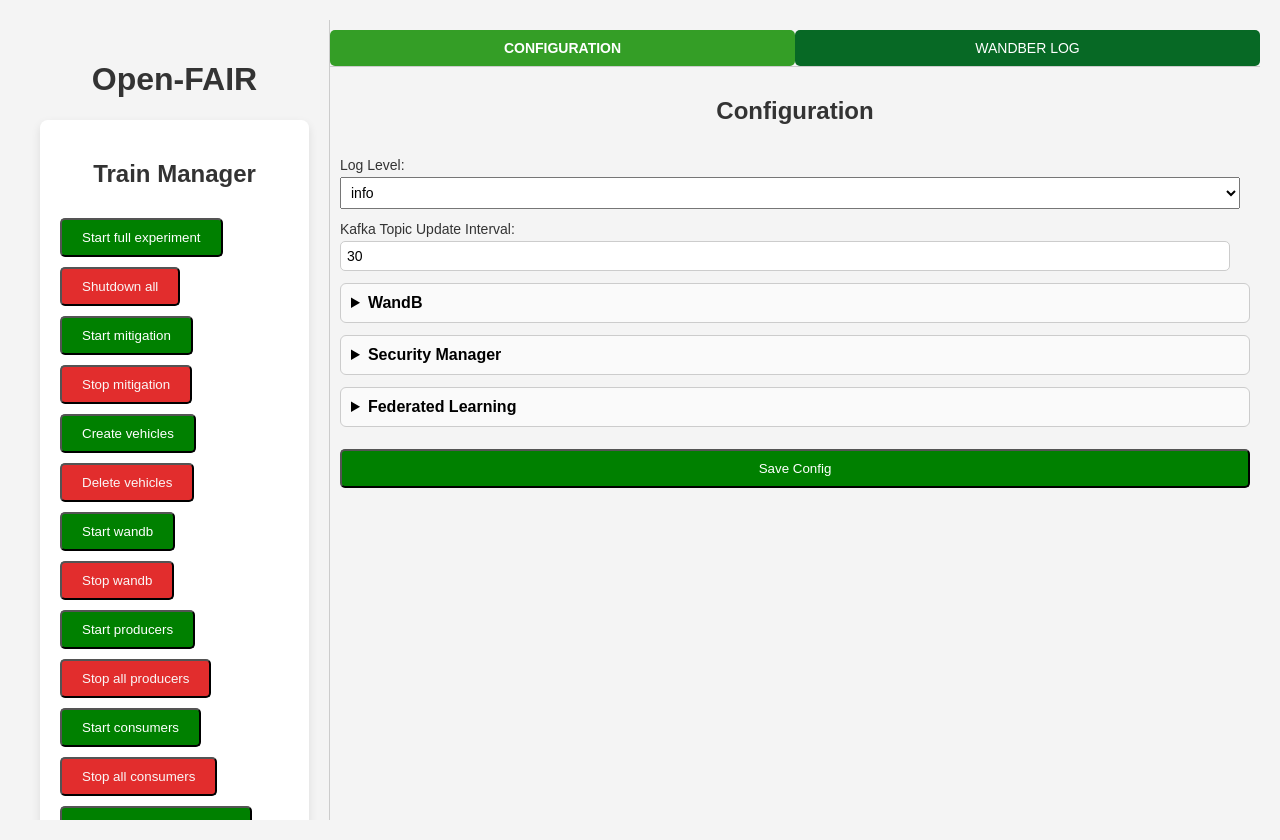
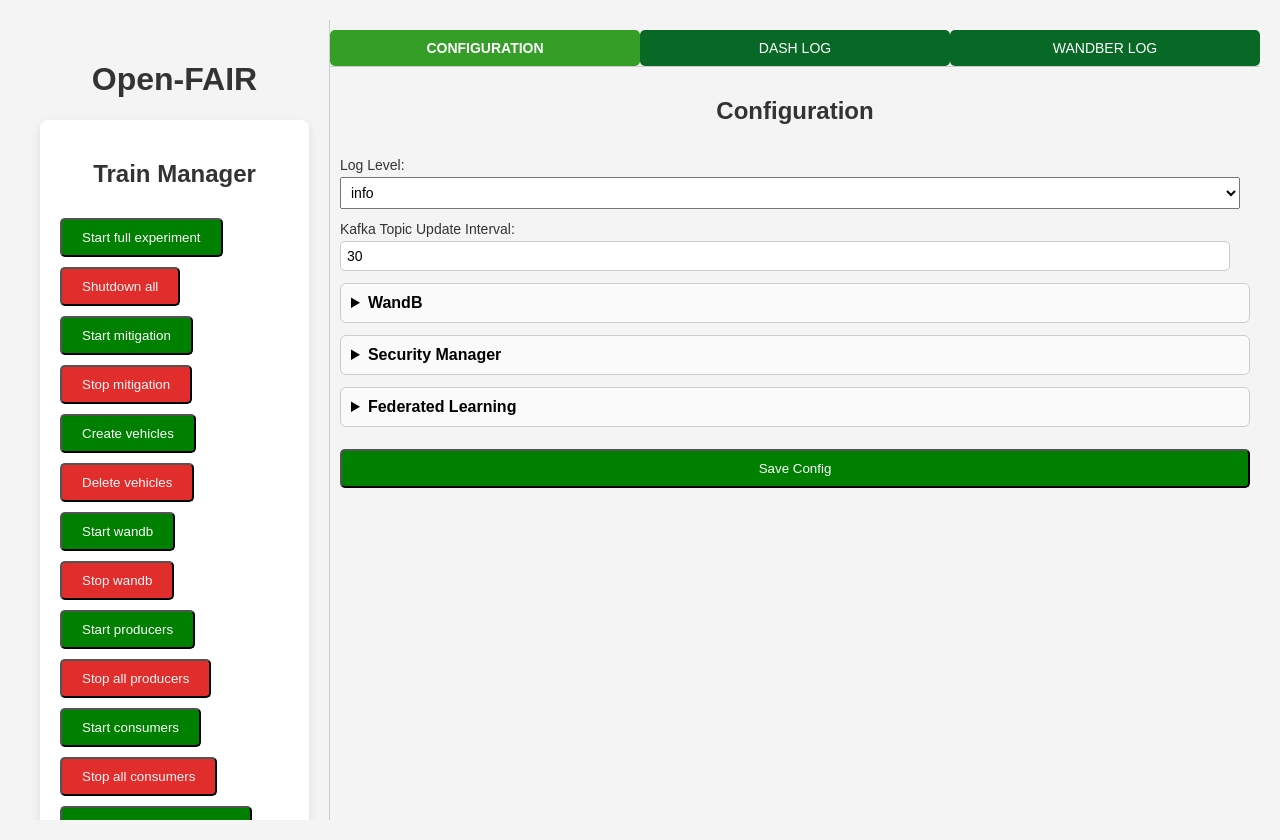
Before and after one commit to DIETI-DISTA-IoT/of-dashboard, a Python web app: template templates/index.html in a window 1280 px wide. Run offline with Jinja, Linux system fonts and the light colour scheme; the template is opened without the code that fills it, so the values that code supplies are empty.

Commit message:
dashboard logs

```diff
--- a/templates/index.html
+++ b/templates/index.html
@@ -71,7 +71,7 @@
         <div class="content">
             <div class="tabs">
                 <button class="tablink active" onclick="openTab(event, 'config')">CONFIGURATION</button>
-                <!--button class="tablink" onclick="openTab(event, 'dash-log')">DASH LOG</button-->
+                <button id="dashboard_log" class="tablink" onclick="openTab(event, 'dashboard-log')">DASH LOG</button>
                 <button id="wandber_log" class="tablink" onclick="openTab(event, 'wandber-log')">WANDBER LOG</button>
                 {% for button in rendering_params.botmaster_buttons %}
                     <button id="{{ button }}_producer_log" class="tablink" onclick="openTab(event, '{{ button }}_producer-log')">{{ button }} Producer logs</button>
@@ -142,10 +142,10 @@
                 </form>
 
             </div>
-            <!--div id="dash-log" class="tabcontent">
+            <div id="dashboard-log" class="tabcontent">
                 <h2>Dashboard Log</h2>
                 <div id="dashboard-log-box"  class="log-box"></div>
-            </div-->
+            </div>
             <div id="wandber-log" class="tabcontent">
                 <h2>Wandber Log</h2>
                 <div id="wandber-log-box"  class="log-box"></div>
```
